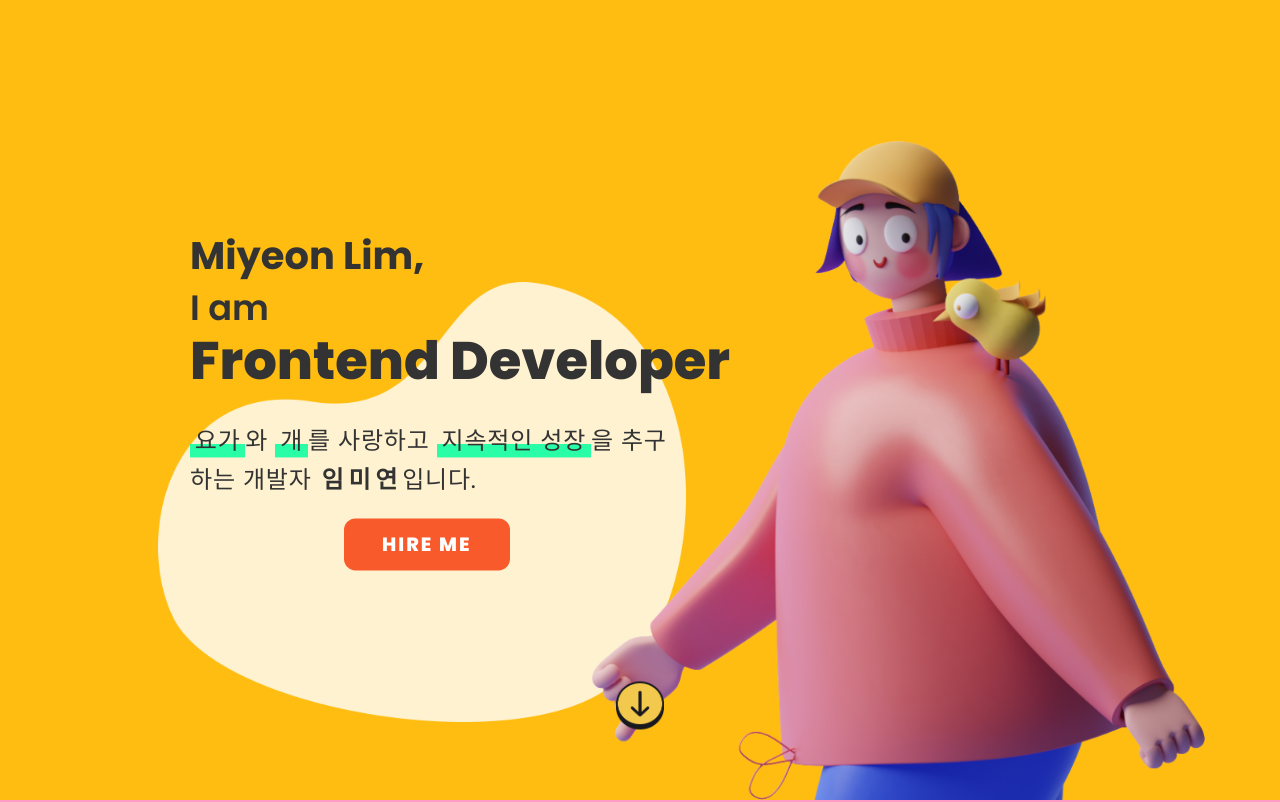
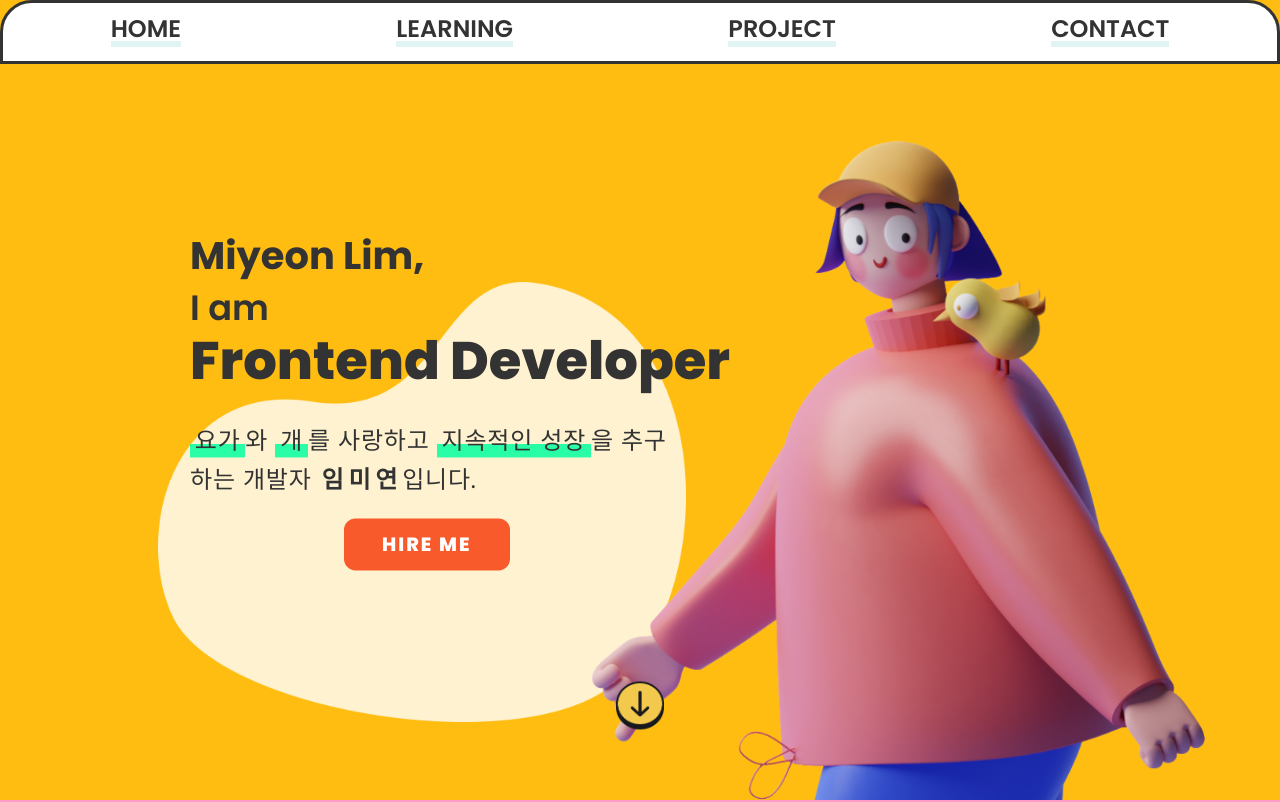
Before and after one commit to mmyeon/mmyeon-home, a React (Create React App) app: page / in a window 1280 px wide. Shown: the top 802 px of the page. Built offline with nearby package versions, Linux system fonts and the light colour scheme.

Commit message:
[refactor] 웹 화면과 동일하도록 컴포넌트 구조 변경
디버깅하기에 유리함

```diff
--- a/src/pages/Home/index.js
+++ b/src/pages/Home/index.js
@@ -4,6 +4,7 @@ import About from "./About";
 import Learning from "./Learning";
 import Project from "./Project";
 import Contact from "./Contact";
+import Gnb from "../../components/Gnb";
 
 const HomeContainer = styled.div`
   width: 100%;
@@ -12,12 +13,15 @@ const HomeContainer = styled.div`
 
 const Home = () => {
   return (
+    <>
+      <Gnb />
       <HomeContainer>
         <About />
         <Learning />
         <Project />
         <Contact />
       </HomeContainer>
+    </>
   );
 };
 
```
Lines whose indentation alone changed are shown as unchanged.
